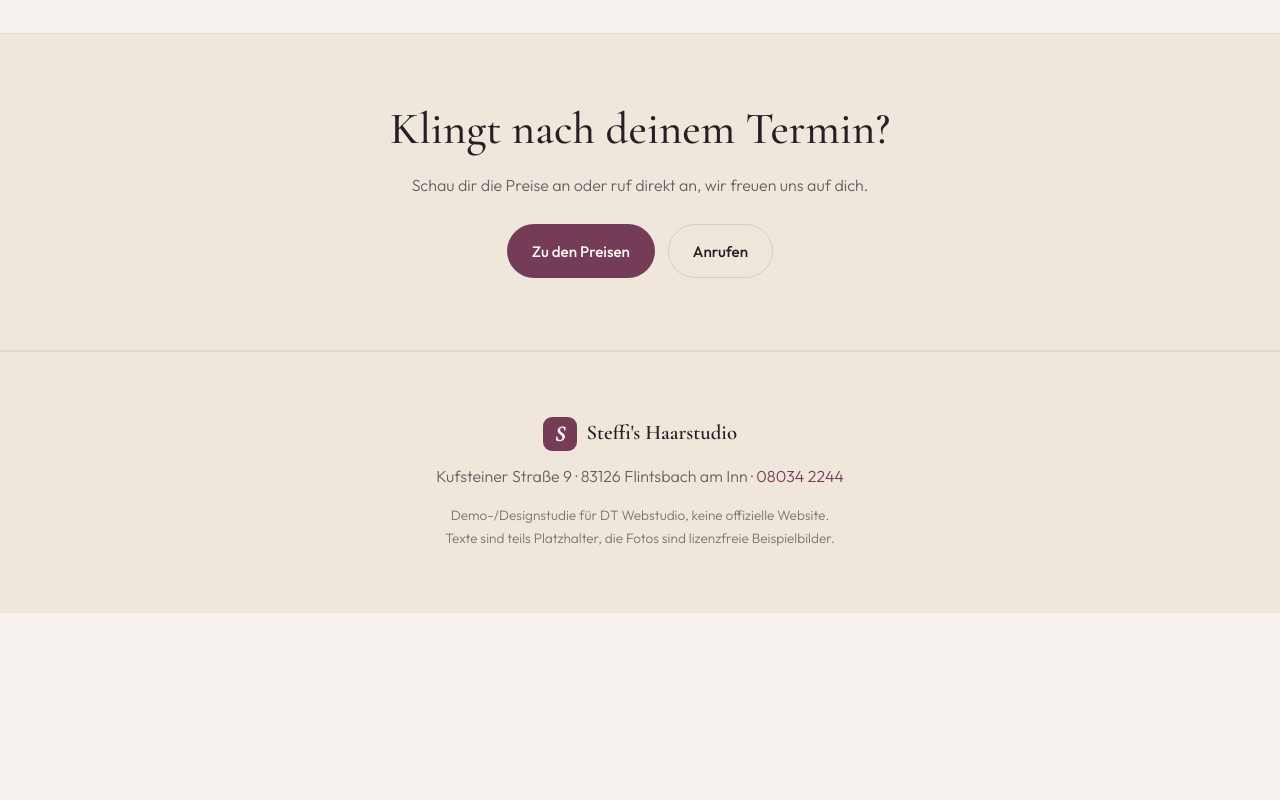
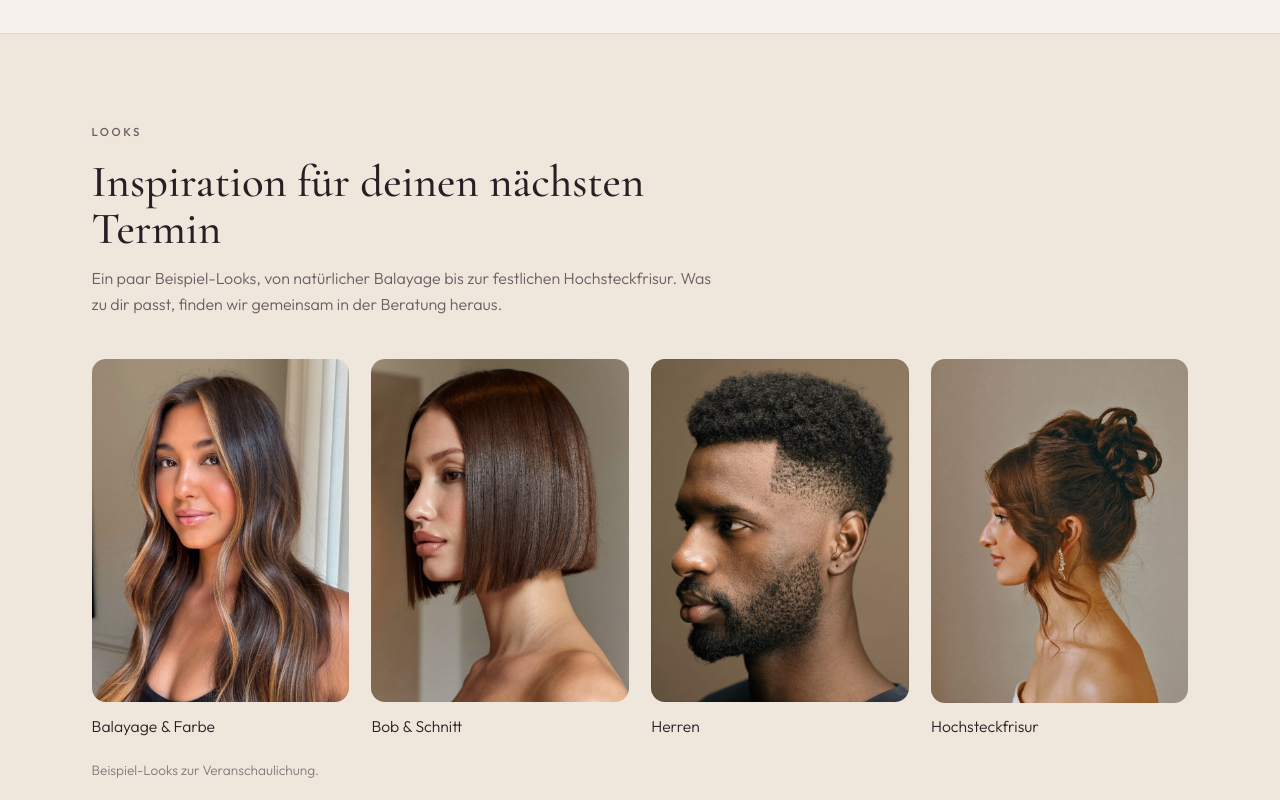
Before and after one commit to bastthonline-netizen/steffis-haarstudio, a plain HTML site: page leistungen.html in a window 1280 px wide. Shown: the part 740-1540 px from the top of the page. Before the commit the page ends 1353 px from the top, so only its background shows below. Drawn offline with nearby package versions, Linux system fonts and the light colour scheme.

Commit message:
Echte Salonfotos einbauen + KI-Frisuren als Inspiration
- Startseite: Hero-Film und Bento-Galerie nutzen jetzt eigene Salonfotos (img/salon-*)
  aufrecht gedreht, leicht aufgehellt und web-optimiert
- Leistungen: neue Sektion 'Looks zur Inspiration' mit 4 KI-generierten Beispiel-Looks
  (Balayage, Bob, Herren, Hochsteckfrisur) statt Kundenfotos (Datenschutz)

Co-Authored-By: Claude Opus 4.8 <noreply@anthropic.com>

```diff
--- a/leistungen.html
+++ b/leistungen.html
@@ -64,6 +64,35 @@
       </ul>
     </div>
 
+    <section class="looks">
+      <div class="looks__inner">
+        <header class="looks__head reveal">
+          <p class="eyebrow">Looks</p>
+          <h2>Inspiration für deinen nächsten Termin</h2>
+          <p>Ein paar Beispiel-Looks, von natürlicher Balayage bis zur festlichen Hochsteckfrisur. Was zu dir passt, finden wir gemeinsam in der Beratung heraus.</p>
+        </header>
+        <div class="looks__grid">
+          <figure class="look reveal">
+            <img src="img/look-balayage.jpg" loading="lazy" alt="Lange, weich gewellte Haare mit warmer Balayage" />
+            <figcaption>Balayage &amp; Farbe</figcaption>
+          </figure>
+          <figure class="look reveal">
+            <img src="img/look-bob.jpg" loading="lazy" alt="Glänzender, moderner Bob" />
+            <figcaption>Bob &amp; Schnitt</figcaption>
+          </figure>
+          <figure class="look reveal">
+            <img src="img/look-herren.jpg" loading="lazy" alt="Moderner Herren-Schnitt mit sauberem Fade" />
+            <figcaption>Herren</figcaption>
+          </figure>
+          <figure class="look reveal">
+            <img src="img/look-hochsteckfrisur.jpg" loading="lazy" alt="Elegante, lockere Hochsteckfrisur für besondere Anlässe" />
+            <figcaption>Hochsteckfrisur</figcaption>
+          </figure>
+        </div>
+        <p class="looks__note">Beispiel-Looks zur Veranschaulichung.</p>
+      </div>
+    </section>
+
     <section class="cta">
       <div class="cta__inner reveal">
         <h2>Klingt nach deinem Termin?</h2>
--- a/style.css
+++ b/style.css
@@ -528,3 +528,18 @@ a.factbar__item:hover strong { color: var(--plum); }
   }
   .bento__item { grid-area: auto; }
 }
+
+/* ============================================================
+   LOOKS / INSPIRATION (KI-generierte Beispiel-Looks)
+   ============================================================ */
+.looks { background: var(--paper-2); border-top: 1px solid var(--line-soft); }
+.looks__inner { max-width: var(--maxw); margin: 0 auto; padding: clamp(3rem, 7vw, 5.5rem) clamp(1.1rem, 4vw, 2.6rem); }
+.looks__head { max-width: 620px; margin-bottom: clamp(1.8rem, 4vw, 2.6rem); }
+.looks__head h2 { font-size: clamp(1.9rem, 4.5vw, 2.8rem); margin: .2rem 0 .8rem; }
+.looks__head p { color: var(--ink-soft); }
+.looks__grid { display: grid; grid-template-columns: repeat(4, 1fr); gap: clamp(.8rem, 2vw, 1.4rem); }
+.look { margin: 0; }
+.look img { width: 100%; aspect-ratio: 3 / 4; object-fit: cover; border-radius: var(--radius); display: block; }
+.look figcaption { margin-top: .7rem; font-size: .98rem; color: var(--ink); }
+.looks__note { margin-top: 1.2rem; font-size: .85rem; color: var(--ink-soft); opacity: .8; }
+@media (max-width: 760px) { .looks__grid { grid-template-columns: 1fr 1fr; } }
```
Also changed, not shown: index.html (+9 -9 lines), img/look-balayage.jpg (added), img/look-bob.jpg (added), img/look-herren.jpg (added), img/look-hochsteckfrisur.jpg (added), img/salon-9086.jpg (added), img/salon-9087.jpg (added), img/salon-9089.jpg (added), img/salon-9090.jpg (added), img/salon-9091.jpg (added), img/salon-9094.jpg (added), img/salon-9095.jpg (added), img/salon-9097.jpg (added), img/salon-9102.jpg (added).
